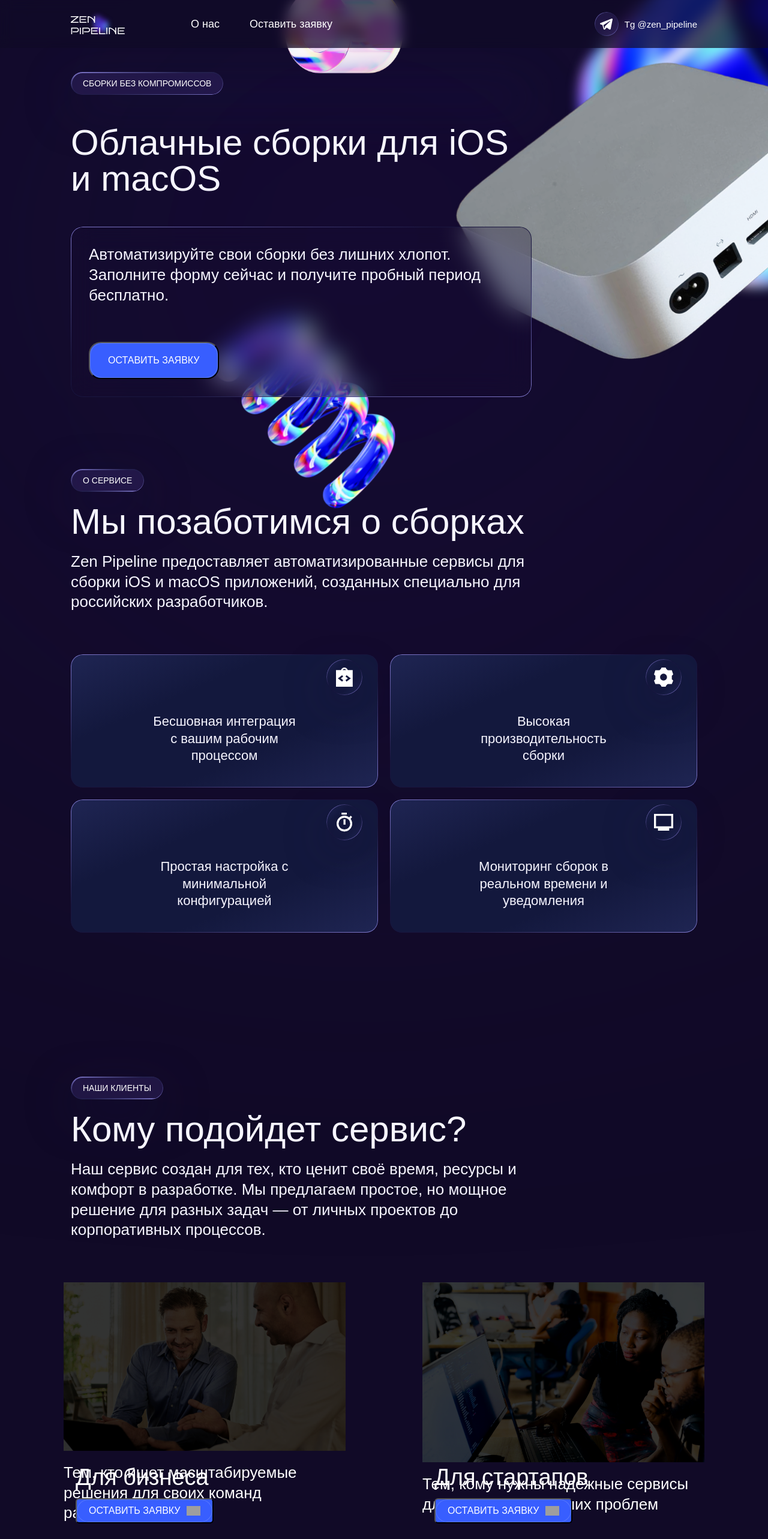
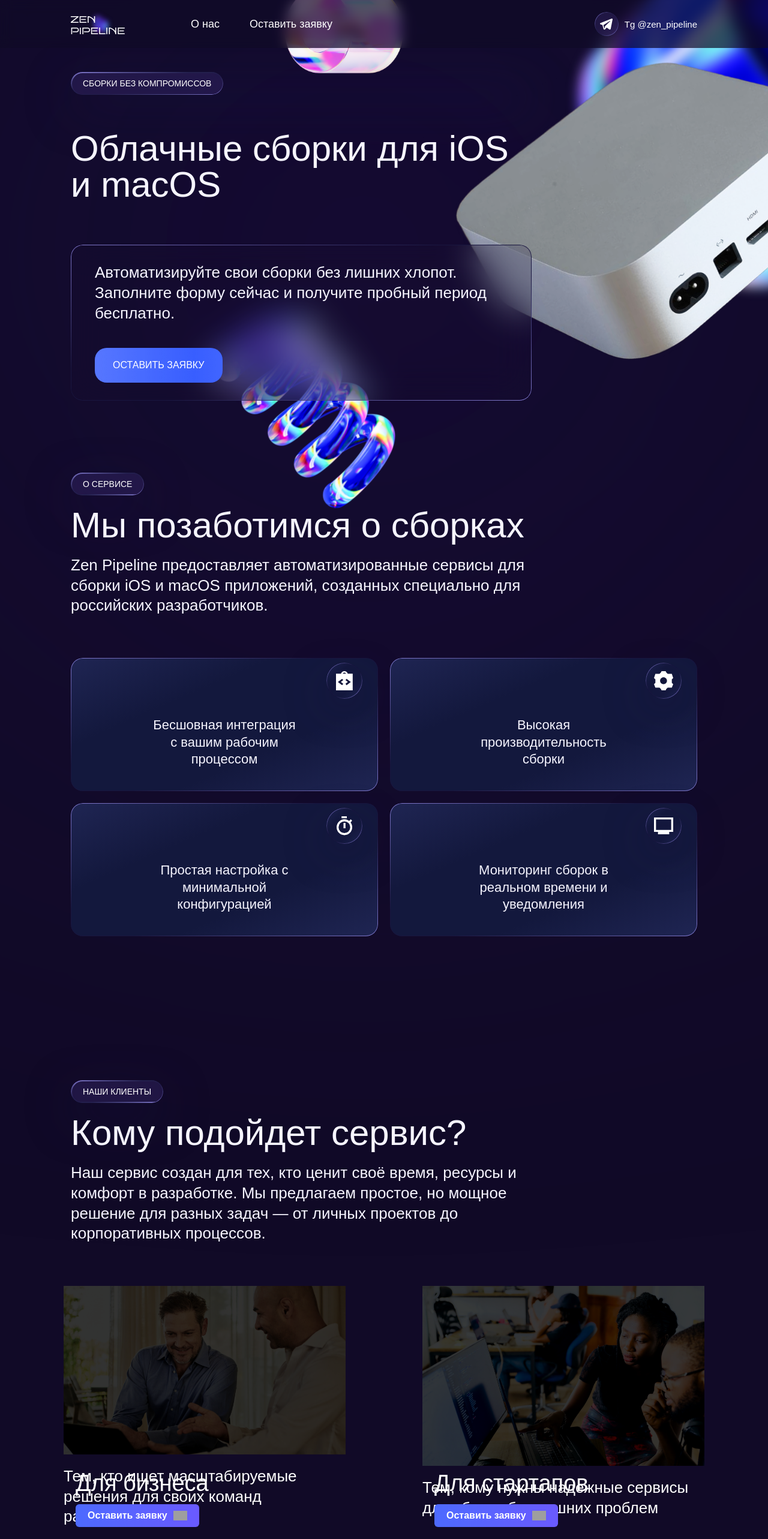
Before and after one commit to Vidosen/zen.pipline.landing, a React (Create React App) app: page / in a window 1280 px wide. Shown: the top 2566 px of the page at 60% size. Built offline with nearby package versions, Linux system fonts and the light colour scheme; grey boxes are pictures that could not be loaded; a web font is replaced by a local one.

Commit message:
Refactor Contact and Hero components; introduce ShinyButton for enhanced call-to-action. Update styles for responsiveness and visual consistency.

```diff
--- a/src/components/Contact.js
+++ b/src/components/Contact.js
@@ -1,9 +1,14 @@
 import React, { useState } from 'react';
 import styled from 'styled-components';
-import { Container, Section, SectionTitle, SectionSubtitle, SectionDescription, Button } from './common/utils';
+import { Container, SectionTitle, SectionSubtitle, SectionDescription, Button } from './common/utils';
 
-const ContactSection = styled(Section)`
+const ContactSection = styled.section`
+  padding: 120px 0;
   position: relative;
+
+  @media (max-width: 768px) {
+    padding: 80px 0;
+  }
 `;
 
 const ContactContainer = styled.div`
--- a/src/components/Hero.js
+++ b/src/components/Hero.js
@@ -1,6 +1,7 @@
 import React from 'react';
 import styled from 'styled-components';
-import { Container, SectionTitle, SectionSubtitle, Button, SectionDescription } from './common/utils';
+import { Container, SectionTitle, SectionSubtitle, SectionDescription } from './common/utils';
+import ShinyButton from './Hero/ShinyButton';
 
 const HeroSection = styled.section`
   padding: 120px 0 0;
@@ -13,7 +14,7 @@ const HeroSection = styled.section`
 const HeroContent = styled.div`
   display: flex;
   flex-direction: column;
-  gap: 30px;
+  gap: 40px;
   max-width: 768px;
   position: relative;
   z-index: 10;
@@ -25,12 +26,12 @@ const HeroContent = styled.div`
 
 // Semi-transparent container for the call to action
 const CallToAction = styled.div`
-  background-color: rgba(25, 16, 52, 0.3);
+  background-color: rgba(25, 16, 52, 0.2);
   position: relative;
   border-radius: 20px;
-  padding: 30px;
-  backdrop-filter: blur(20px);
-  -webkit-backdrop-filter: blur(20px);
+  padding: 30px 40px;
+  backdrop-filter: blur(30px);
+  margin-top: 10px;
 
   &::before {
     content: '';
@@ -49,12 +50,12 @@ const CallToAction = styled.div`
   }
 
   @media (max-width: 768px) {
-    padding: 20px;
+    padding: 25px;
   }
 `;
 
-const ActionButton = styled(Button)`
-  margin-top: 30px;
+const ActionButtonWrapper = styled.div`
+  margin-top: 40px;
 `;
 
 const Hero = () => {
@@ -75,7 +76,16 @@ const Hero = () => {
             <SectionDescription>
               Автоматизируйте свои сборки без лишних хлопот. Заполните форму сейчас и получите пробный период бесплатно.
             </SectionDescription>
-            <ActionButton>Оставить заявку</ActionButton>
+            <ActionButtonWrapper>
+              <ShinyButton
+                to="contact"
+                smooth={true}
+                duration={800}
+                offset={-50}
+              >
+                Оставить заявку
+              </ShinyButton>
+            </ActionButtonWrapper>
           </CallToAction>
         </HeroContent>
       </Container>
--- /dev/null
+++ b/src/components/Hero/ShinyButton.js
@@ -0,0 +1,83 @@
+import React from 'react';
+import styled, { keyframes } from 'styled-components';
+import { Link } from 'react-scroll';
+
+// Shiny gradient animation
+const shineAnimation = keyframes`
+  0% {
+    background-position: -200% center;
+  }
+  100% {
+    background-position: 200% center;
+  }
+`;
+
+// Hero section shiny button with scroll functionality
+const ShinyButton = styled(Link)`
+  display: inline-flex;
+  align-items: center;
+  justify-content: center;
+  background-color: #385EFF;
+  position: relative;
+  border-radius: 20px;
+  padding: 20px 30px;
+  border: none;
+  color: white;
+  font-family: 'Gilroy', sans-serif;
+  font-weight: 500;
+  font-size: 16px;
+  text-transform: uppercase;
+  cursor: pointer;
+  text-decoration: none;
+  overflow: hidden;
+  transition: transform 0.3s ease, box-shadow 0.3s ease;
+
+  &::before {
+    content: '';
+    position: absolute;
+    top: 0;
+    left: 0;
+    width: 100%;
+    height: 100%;
+    background: linear-gradient(
+      90deg,
+      transparent,
+      rgba(255, 255, 255, 0.2),
+      transparent
+    );
+    background-size: 200% 100%;
+    animation: ${shineAnimation} 3s linear infinite;
+    pointer-events: none;
+  }
+
+  &::after {
+    content: "";
+    position: absolute;
+    bottom: 0;
+    left: 0;
+    width: 100%;
+    height: 31px;
+    background-color: #15113D;
+    filter: blur(40px);
+    border-radius: 0 0 30px 30px;
+    z-index: -1;
+  }
+
+  &:hover {
+    transform: translateY(-2px);
+    box-shadow: 0 8px 15px rgba(0, 0, 0, 0.2);
+    &::before {
+      animation: ${shineAnimation} 1.5s linear infinite;
+    }
+  }
+
+  &:active {
+    transform: translateY(0);
+    box-shadow: 0 4px 8px rgba(0, 0, 0, 0.2);
+    &::before {
+      animation: none;
+    }
+  }
+`;
+
+export default ShinyButton;
--- a/src/components/common/utils.js
+++ b/src/components/common/utils.js
@@ -1,4 +1,6 @@
-import styled from 'styled-components';
+import React from 'react';
+import styled, { keyframes } from 'styled-components';
+import { Link } from 'react-scroll';
 
 export const Container = styled.div`
   max-width: 1240px;
@@ -94,52 +96,91 @@ export const SectionDescription = styled.p`
   }
 `;
 
+// Shiny gradient animation
+const shineAnimation = keyframes`
+  0% {
+    background-position: -200% center;
+  }
+  100% {
+    background-position: 200% center;
+  }
+`;
+
 export const Button = styled.button`
-  background-color: #385EFF;
+  display: inline-flex;
+  align-items: center;
+  justify-content: center;
+  padding: 16px 32px;
+  background: linear-gradient(90deg, #4D6AFF 0%, #6A5AFF 100%);
+  border-radius: 8px;
+  border: none;
+  color: white;
+  font-weight: 600;
+  font-size: 16px;
+  cursor: pointer;
+  transition: transform 0.2s, box-shadow 0.2s;
+
+  &:hover {
+    transform: translateY(-2px);
+    box-shadow: 0 5px 10px rgba(77, 106, 255, 0.4);
+  }
+
+  &:active {
+    transform: translateY(0);
+    box-shadow: 0 2px 5px rgba(77, 106, 255, 0.4);
+  }
+`;
+
+// ScrollLink component that combines styled button with react-scroll
+export const ScrollButton = styled(Link)`
+  display: inline-flex;
+  align-items: center;
+  justify-content: center;
+  padding: 16px 32px;
+  background: linear-gradient(90deg, #4D6AFF 0%, #6A5AFF 100%);
   position: relative;
-  border-radius: 20px;
-  padding: 20px 30px;
+  border-radius: 8px;
+  border: none;
   color: white;
-  font-family: 'Gilroy', sans-serif;
-  font-weight: 500;
+  font-weight: 600;
   font-size: 16px;
-  text-transform: uppercase;
   cursor: pointer;
+  transition: transform 0.2s, box-shadow 0.2s;
+  text-decoration: none;
   overflow: hidden;
-  transition: all 0.3s ease;
 
   &::before {
     content: '';
     position: absolute;
     top: 0;
     left: 0;
-    right: 0;
-    bottom: 0;
-    border-radius: 20px;
-    padding: 1px;
-    background: #5E7DFE;
-    -webkit-mask: linear-gradient(#fff 0 0) content-box, linear-gradient(#fff 0 0);
-    -webkit-mask-composite: xor;
-    mask-composite: exclude;
+    width: 100%;
+    height: 100%;
+    background: linear-gradient(
+      90deg,
+      transparent,
+      rgba(255, 255, 255, 0.2),
+      transparent
+    );
+    background-size: 200% 100%;
+    animation: ${shineAnimation} 3s linear infinite;
     pointer-events: none;
-  }
-
-  &::after {
-    content: "";
-    position: absolute;
-    bottom: 0;
-    left: 0;
-    width: 100%;
-    height: 31px;
-    background-color: #15113D;
-    filter: blur(40px);
-    border-radius: 0 0 30px 30px;
-    z-index: -1;
   }
 
   &:hover {
     transform: translateY(-2px);
-    box-shadow: 0 8px 15px rgba(0, 0, 0, 0.2);
+    box-shadow: 0 5px 15px rgba(77, 106, 255, 0.5);
+    &::before {
+      animation: ${shineAnimation} 1.5s linear infinite;
+    }
+  }
+
+  &:active {
+    transform: translateY(0);
+    box-shadow: 0 2px 8px rgba(77, 106, 255, 0.5);
+    &::before {
+      animation: none;
+    }
   }
 `;
 
```
